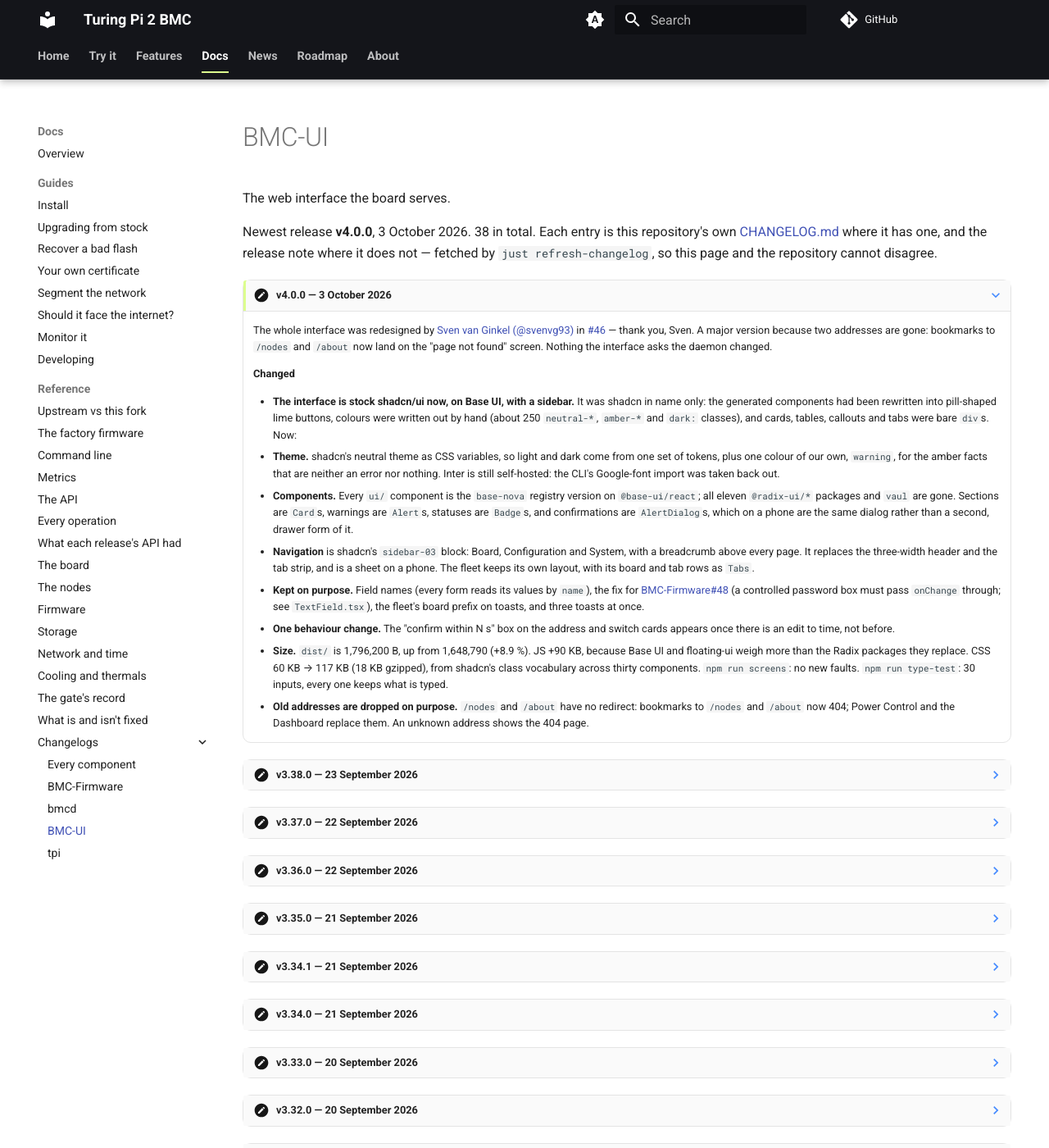
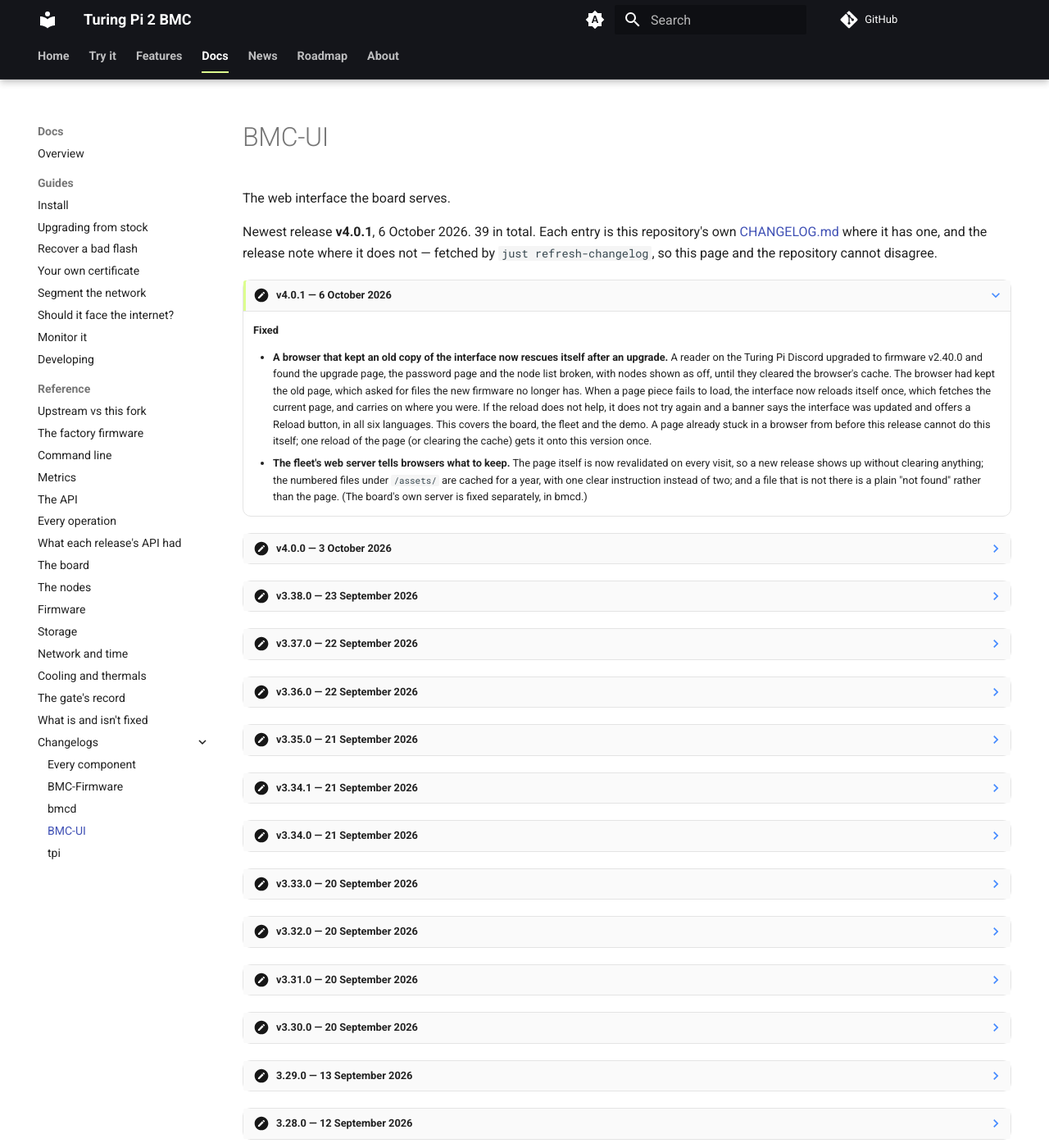
Before and after one commit to excavador-turing/www, an MkDocs documentation site: the page built from docs/changelog/bmc-ui.md, in a window 1280 px wide and 1400 px high. Shown: the whole window at 82% size. Built offline with MkDocs 1.6.1 and Material for MkDocs 9.7.7, drawn with Linux system fonts in a browser that asks for light colours; comment, search, counter and statistics services are not loaded.

Commit message:
the site catches up with what the repositories say
Written by scripts/refresh-changelog.py, refresh-roadmap.py and
scripts/facts.py on the hourly Pages schedule. Nothing here is
typed by hand.

```diff
--- a/docs/changelog/bmc-ui.md
+++ b/docs/changelog/bmc-ui.md
@@ -1,5 +1,5 @@
 ---
-description: "Every BMC-UI release and what changed in it: 38 entries, newest v4.0.0, taken from the repository's own CHANGELOG.md."
+description: "Every BMC-UI release and what changed in it: 39 entries, newest v4.0.1, taken from the repository's own CHANGELOG.md."
 hide:
   - toc
 ---
@@ -8,9 +8,32 @@ hide:
 
 The web interface the board serves.
 
-Newest release **v4.0.0**, 3 October 2026. 38 in total. Each entry is this repository's own [CHANGELOG.md](https://github.com/excavador-turing/BMC-UI/blob/hive/CHANGELOG.md) where it has one, and the release note where it does not — fetched by `just refresh-changelog`, so this page and the repository cannot disagree.
+Newest release **v4.0.1**, 6 October 2026. 39 in total. Each entry is this repository's own [CHANGELOG.md](https://github.com/excavador-turing/BMC-UI/blob/hive/CHANGELOG.md) where it has one, and the release note where it does not — fetched by `just refresh-changelog`, so this page and the repository cannot disagree.
 
-???+ note "v4.0.0 — 3 October 2026"
+???+ note "v4.0.1 — 6 October 2026"
+
+    **Fixed**
+
+    - **A browser that kept an old copy of the interface now rescues itself after
+      an upgrade.** A reader on the Turing Pi Discord upgraded to firmware v2.40.0
+      and found the upgrade page, the password page and the node list broken, with
+      nodes shown as off, until they cleared the browser's cache. The browser had
+      kept the old page, which asked for files the new firmware no longer has. When
+      a page piece fails to load, the interface now reloads itself once, which
+      fetches the current page, and carries on where you were. If the reload does
+      not help, it does not try again and a banner says the interface was updated
+      and offers a Reload button, in all six languages. This covers the board, the
+      fleet and the demo. A page already stuck in a browser from before this
+      release cannot do this itself; one reload of the page (or clearing the cache)
+      gets it onto this version once.
+    - **The fleet's web server tells browsers what to keep.** The page itself is
+      now revalidated on every visit, so a new release shows up without clearing
+      anything; the numbered files under `/assets/` are cached for a year, with one
+      clear instruction instead of two; and a file that is not there is a plain
+      "not found" rather than the page. (The board's own server is fixed
+      separately, in bmcd.)
+
+??? note "v4.0.0 — 3 October 2026"
 
     The whole interface was redesigned by
     [Sven van Ginkel (@svenvg93)](https://github.com/svenvg93) in
--- a/docs/data/news-posts.json
+++ b/docs/data/news-posts.json
@@ -1,4 +1,5 @@
 {
+ "v2.41.0": "v2.41.0",
  "v2.40.0": "v2.40.0",
  "v2.39.0": "v2.39.0",
  "v2.38.0": "v2.38.0",
--- a/docs/data/roadmap.json
+++ b/docs/data/roadmap.json
@@ -1,5 +1,5 @@
 {
- "as_of": "2026-10-05",
+ "as_of": "2026-10-06",
  "items": [
   {
    "number": 25,
--- a/docs/feed.xml
+++ b/docs/feed.xml
@@ -5,8 +5,40 @@
   <link href="https://turingpi.xyz/feed.xml" rel="self"/>
   <link href="https://turingpi.xyz/news/"/>
   <id>https://turingpi.xyz/feed.xml</id>
-  <updated>2026-10-03T00:00:00Z</updated>
+  <updated>2026-10-06T00:00:00Z</updated>
   <author><name>excavador-turing</name></author>
+  <entry>
+    <title>Firmware v2.41.0</title>
+    <link href="https://turingpi.xyz/news/v2.41.0/"/>
+    <id>tag:turingpi.xyz,2026-10-06:firmware/2.41.0</id>
+    <updated>2026-10-06T00:00:00Z</updated>
+    <content type="text">Pins **bmcd 2.38.4** and **BMC-UI 4.0.1**; tpi stays at 1.10.0. One fix,
+from a reader on the Turing Pi Discord.
+
+### Fixed
+
+- **After an upgrade the browser could keep running the old interface.** A
+  reader upgraded to v2.40.0 and saw the upgrade page report a problem, the
+  password page appear, and the nodes shown as off, until they cleared their
+  browser's cache. The board served its web pages without saying how long a
+  browser may keep them, so browsers kept the old page by their own guess,
+  and when that old page asked for its files, which the new firmware no
+  longer has, the board answered with the new page instead of &quot;not found&quot;.
+  The old interface ran half-broken against the new board.
+
+  bmcd 2.38.4 tells the browser to check the page on every visit (cheaply,
+  with an ETag), lets it keep the numbered files under `/assets/` for a year,
+  and answers a missing file with &quot;not found&quot;. BMC-UI 4.0.1 reloads itself
+  once when one of its files fails to load, so a browser holding an old copy
+  lands on the current interface, and shows a Reload button rather than
+  looping if that is not enough. The fleet's web server gets the same rules.
+
+  **Upgrading from v2.40.0 or older:** your browser may still hold the old
+  page once more after this upgrade, because that old page was cached under
+  the old rules. If anything looks wrong, reload the page once
+  (Ctrl+Shift+R, or Cmd+Shift+R on a Mac). From this version on, upgrades
+  do not need that.</content>
+  </entry>
   <entry>
     <title>Firmware v2.40.0: The web interface, redesigned by Sven van Ginkel</title>
     <link href="https://turingpi.xyz/news/v2.40.0/"/>
```
Also changed, not shown: docs/changelog/bmcd.md (+22 -4 lines), docs/changelog/firmware.md (+32 -3 lines), docs/changelog/index.md (+4 -4 lines), docs/data/facts.yaml (+9 -9 lines), docs/news/posts/2.41.0.md (added, +60 -0 lines), docs/roadmap.md (+2 -2 lines).
